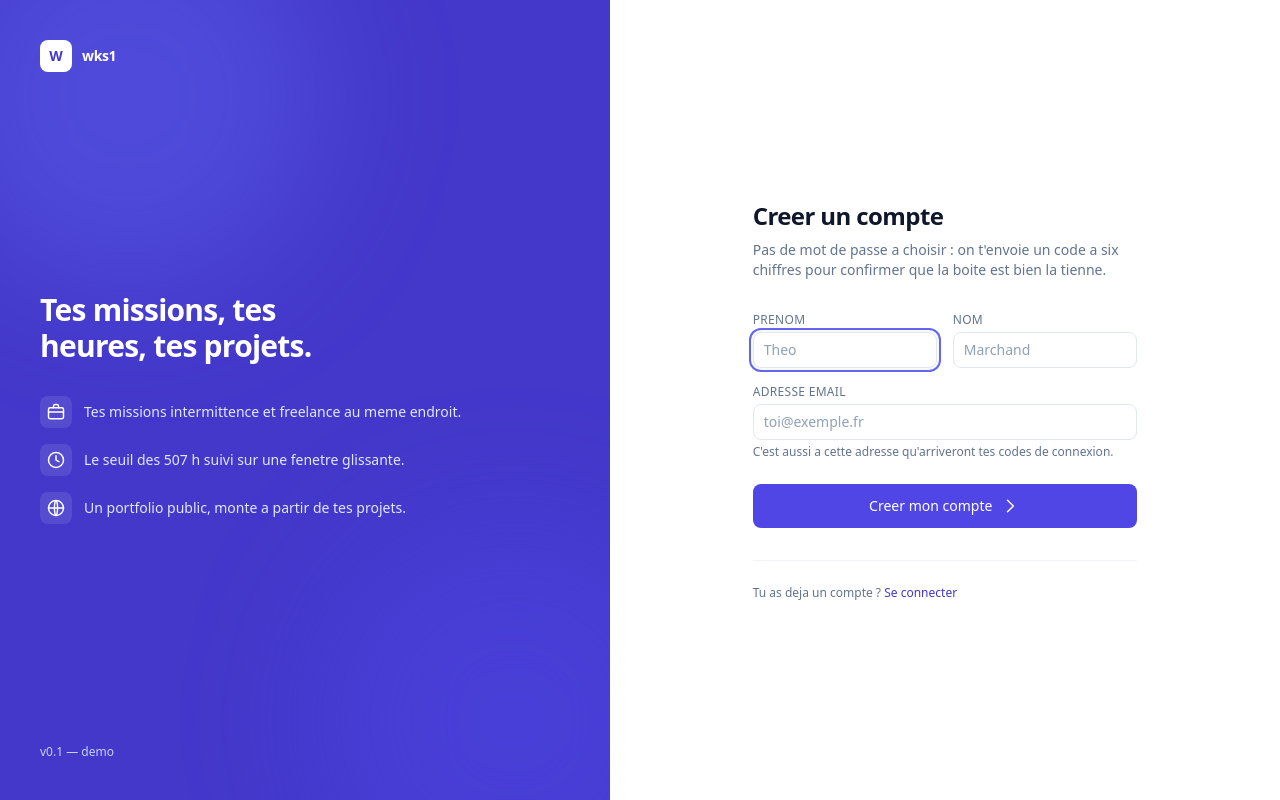
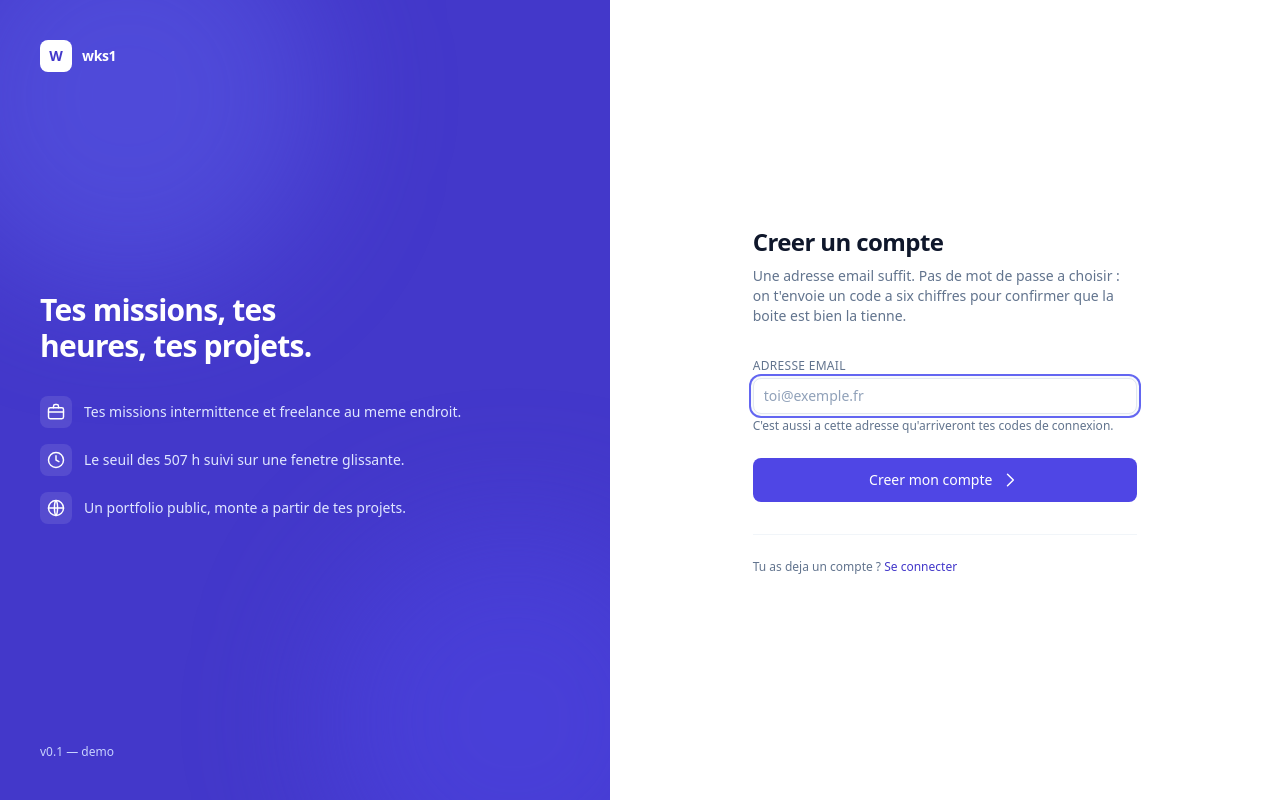
Before and after one commit to clemco23/workshop1, a React (Vite) app in the folder client/: page /signup in a window 1280 px wide. Built offline with nearby package versions, Linux system fonts and the light colour scheme; no server answers.

Commit message:
refacto(auth): simplification of name management when requesting code

```diff
--- a/client/src/api/auth.js
+++ b/client/src/api/auth.js
@@ -13,16 +13,12 @@ import { CODE_MOCK, user } from '../mocks/db.js'
 
 // Demande d'un code a usage unique. Le meme appel vaut inscription : pas de
 // formulaire d'inscription distinct a appeler.
-//
-// `identite` ({ firstName, lastName }) n'est envoyee que par /signup, et le
-// serveur ne l'applique qu'a la creation du compte : une demande de code sur un
-// compte existant ne renomme personne.
-export async function requestCode(email, identite = {}) {
+export async function requestCode(email) {
   if (USE_MOCKS) {
     return { success: true, message: `Code simule : ${CODE_MOCK}`, email }
   }
 
-  const { data } = await api.post('/api/auth/request-code', { email, ...identite })
+  const { data } = await api.post('/api/auth/request-code', { email })
   return data
 }
 
--- a/client/src/lib/authForm.js
+++ b/client/src/lib/authForm.js
@@ -19,21 +19,6 @@ export function validerEmail(valeur) {
   if (email === '') return 'Adresse email obligatoire.'
   if (!FORME_EMAIL.test(email)) return 'Adresse email invalide.'
   if (email.length > 254) return 'Adresse email trop longue.'
-
-  return null
-}
-
-export const LONGUEUR_NOM_MAX = 80
-
-// Prenom et nom, demandes a l'inscription seulement. Aucune contrainte de forme
-// au-dela de la longueur : un nom peut contenir un espace, une apostrophe, un
-// tiret ou une lettre non latine, et filtrer la-dessus exclut de vraies
-// personnes. La borne reprend celle du serveur.
-export function validerNom(valeur, champ) {
-  const nom = valeur.trim()
-
-  if (nom === '') return `${champ} obligatoire.`
-  if (nom.length > LONGUEUR_NOM_MAX) return `${LONGUEUR_NOM_MAX} caracteres maximum.`
 
   return null
 }
--- a/client/src/pages/Signup.jsx
+++ b/client/src/pages/Signup.jsx
@@ -5,13 +5,7 @@ import Button from '../components/ui/Button.jsx'
 import Icon from '../components/ui/Icon.jsx'
 import Input from '../components/ui/Input.jsx'
 import { requestCode } from '../api/auth.js'
-import {
-  LONGUEUR_NOM_MAX,
-  messageErreur,
-  normaliserEmail,
-  validerEmail,
-  validerNom,
-} from '../lib/authForm.js'
+import { messageErreur, normaliserEmail, validerEmail } from '../lib/authForm.js'
 
 // Creation de compte. Cote serveur c'est **le meme appel** que la connexion :
 // POST /api/auth/request-code cree l'utilisateur quand l'email est inconnu. Il
@@ -22,47 +16,33 @@ import {
 // qu'on attend et qu'on partage, et un nouveau venu a besoin qu'on lui dise ce
 // qui va se passer — pas du libelle « Connexion » qui suppose un compte deja la.
 //
-// Prenom et nom ne servent pas a l'authentification : ils remplissent
-// `users.first_name` / `last_name`, qui portent le nom affiche dans la Topbar et
-// l'auteur d'un portfolio public. Le serveur ne les applique qu'a la creation du
-// compte — une demande de code sur un compte existant ne renomme personne — donc
-// c'est bien ici, et nulle part ailleurs, qu'on peut les saisir aujourd'hui.
-const VIDE = { firstName: '', lastName: '', email: '' }
-
+// `users.first_name` / `last_name` ne sont pas demandes : le serveur les cree a
+// null et n'expose aucune route pour les renseigner, donc les saisir ici
+// reviendrait a les jeter. Ils devront venir d'une page de profil authentifiee,
+// avec la route qui va avec (voir client/CLAUDE.md).
 function Signup() {
   const navigate = useNavigate()
-  const [formulaire, setFormulaire] = useState(VIDE)
+  const [email, setEmail] = useState('')
   const [touche, setTouche] = useState(false)
   const [envoi, setEnvoi] = useState(false)
   const [erreurApi, setErreurApi] = useState(null)
 
-  const setChamp = (champ) => (valeur) =>
-    setFormulaire((etat) => ({ ...etat, [champ]: valeur }))
-
-  const erreurs = {
-    firstName: validerNom(formulaire.firstName, 'Prenom'),
-    lastName: validerNom(formulaire.lastName, 'Nom'),
-    email: validerEmail(formulaire.email),
-  }
-  const valide = Object.values(erreurs).every((erreur) => erreur == null)
-  // Les erreurs de saisie n'apparaissent qu'apres une tentative : rougir des
-  // champs que l'utilisateur n'a pas fini de remplir est du bruit.
-  const affichee = (champ) => (touche ? erreurs[champ] : null)
+  const erreurEmail = validerEmail(email)
+  // L'erreur de saisie ne s'affiche qu'apres une tentative : rougir un champ que
+  // l'utilisateur n'a pas fini de remplir est du bruit.
+  const erreurAffichee = touche ? erreurEmail : null
 
   async function envoyer(event) {
     event.preventDefault()
     setTouche(true)
-    if (!valide || envoi) return
+    if (erreurEmail || envoi) return
 
     setEnvoi(true)
     setErreurApi(null)
 
     try {
-      const adresse = normaliserEmail(formulaire.email)
-      const reponse = await requestCode(adresse, {
-        firstName: formulaire.firstName.trim(),
-        lastName: formulaire.lastName.trim(),
-      })
+      const adresse = normaliserEmail(email)
+      const reponse = await requestCode(adresse)
       // `nouveau` sert uniquement a la formulation de l'ecran suivant : le
       // serveur, lui, ne fait aucune difference entre les deux parcours.
       navigate('/verify-code', {
@@ -77,7 +57,7 @@ function Signup() {
   return (
     <AuthShell
       titre="Creer un compte"
-      description="Pas de mot de passe a choisir : on t'envoie un code a six chiffres pour confirmer que la boite est bien la tienne."
+      description="Une adresse email suffit. Pas de mot de passe a choisir : on t'envoie un code a six chiffres pour confirmer que la boite est bien la tienne."
       pied={
         <>
           Tu as deja un compte ?{' '}
@@ -88,42 +68,16 @@ function Signup() {
       }
     >
       <form onSubmit={envoyer} noValidate className="mt-8 grid gap-4">
-        {/* Prenom et nom sur une rangee : deux champs courts, et `min-w-0` est
-            deja porte par Input, donc la grille ne deborde pas. */}
-        <div className="grid gap-4 sm:grid-cols-2">
-          <Input
-            label="Prenom"
-            value={formulaire.firstName}
-            onChange={setChamp('firstName')}
-            erreur={affichee('firstName')}
-            placeholder="Theo"
-            autoComplete="given-name"
-            maxLength={LONGUEUR_NOM_MAX}
-            autoFocus
-            disabled={envoi}
-          />
-
-          <Input
-            label="Nom"
-            value={formulaire.lastName}
-            onChange={setChamp('lastName')}
-            erreur={affichee('lastName')}
-            placeholder="Marchand"
-            autoComplete="family-name"
-            maxLength={LONGUEUR_NOM_MAX}
-            disabled={envoi}
-          />
-        </div>
-
         <Input
           label="Adresse email"
           type="email"
-          value={formulaire.email}
-          onChange={setChamp('email')}
-          erreur={affichee('email')}
+          value={email}
+          onChange={setEmail}
+          erreur={erreurAffichee}
           placeholder="toi@exemple.fr"
           hint="C'est aussi a cette adresse qu'arriveront tes codes de connexion."
           autoComplete="email"
+          autoFocus
           disabled={envoi}
         />
 
```
Also changed, not shown: 2 other files (tests, documents, lock files or other folders).
